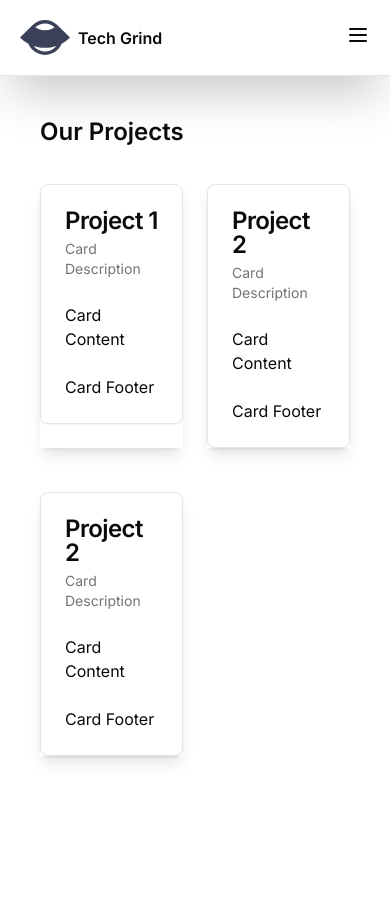
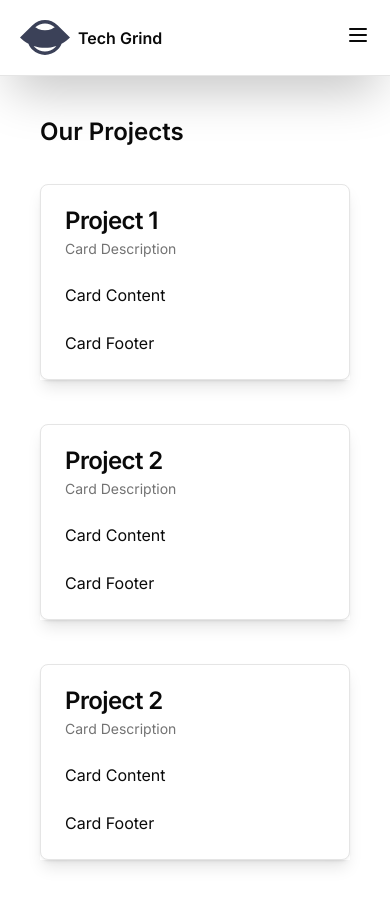
Before and after one commit to Iamtheusername112/Tech-Grind, a Next.js app: page /check-us-out/projects in a window 390 px wide. Before the commit the page ends 844 px from the top, so only its background shows below. Built offline with nearby package versions, Linux system fonts and the light colour scheme.

Commit message:
implement Desktop and Mobile responsiveness

```diff
--- a/app/_components/ProjectCards.tsx
+++ b/app/_components/ProjectCards.tsx
@@ -10,7 +10,7 @@
 
 function ProjectCards() {
   return (
-    <div className="grid grid-cols-2 gap-6 md:grid-cols-3">
+    <div className="grid grid-cols-1 gap-6 md:grid-cols-3">
       <div className="mt-5 gap-6 shadow-lg">
         <Card>
           <CardHeader>
--- a/app/check-us-out/page.tsx
+++ b/app/check-us-out/page.tsx
@@ -10,7 +10,7 @@
 
 function CheckUsOut() {
   return (
-    <div className="grid grid-cols-2 p-5 gap-6 md:grid-cols-3">
+    <div className="grid grid-cols-1 p-5 gap-6 md:grid-cols-3">
       <div className="mt-5 gap-6 shadow-lg">
         <Card>
           <CardHeader>
```
